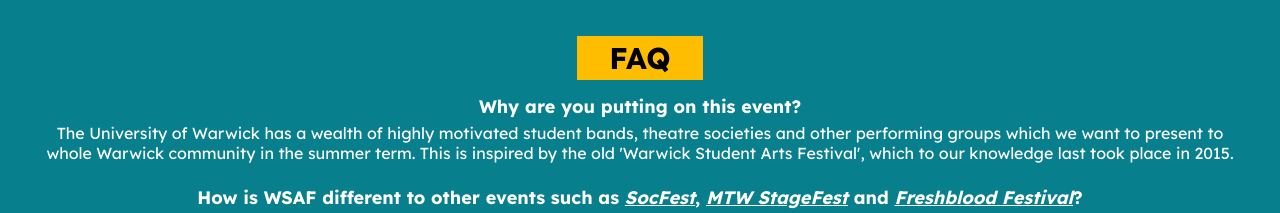
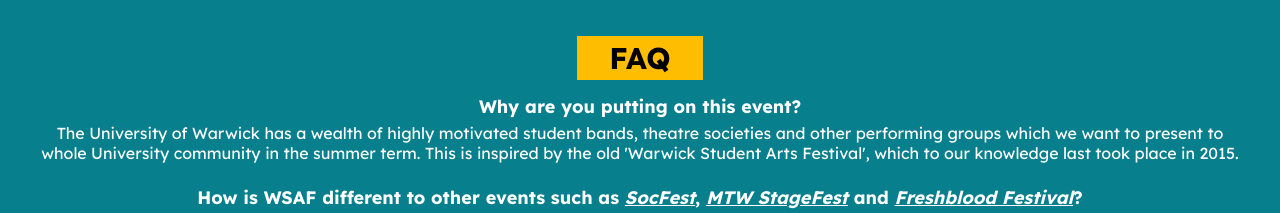
Before and after one commit to WarwickStudentArtsFestival/WSAF24-Website, a Next.js app: page / in a window 1280 px wide. Shown: the part 1780-1993 px from the top of the page. Built offline with nearby package versions, Linux system fonts and the light colour scheme.

Commit message:
:speech_balloon: Update FAQ

```diff
--- a/src/app/components/faq.tsx
+++ b/src/app/components/faq.tsx
@@ -13,7 +13,7 @@ export default function Faq() {
           <p>
             The University of Warwick has a wealth of highly motivated student
             bands, theatre societies and other performing groups which we want
-            to present to whole Warwick community in the summer term. This is
+            to present to whole University community in the summer term. This is
             inspired by the old &apos;Warwick Student Arts Festival&apos;, which
             to our knowledge last took place in 2015.
           </p>
```
